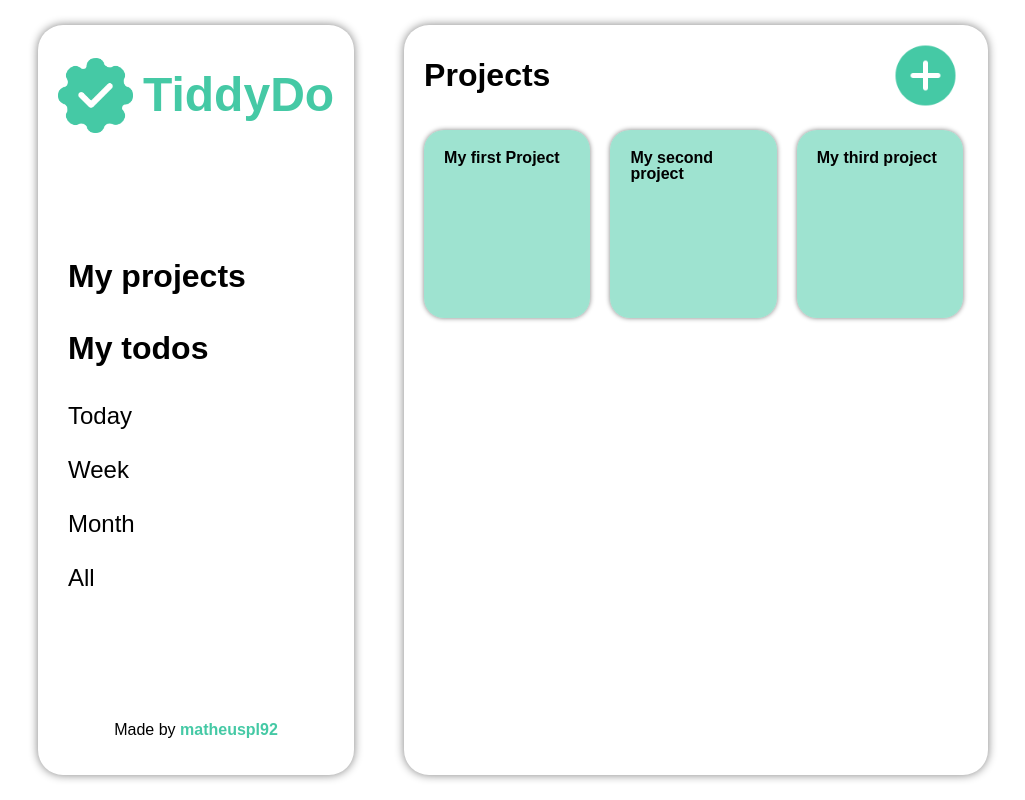
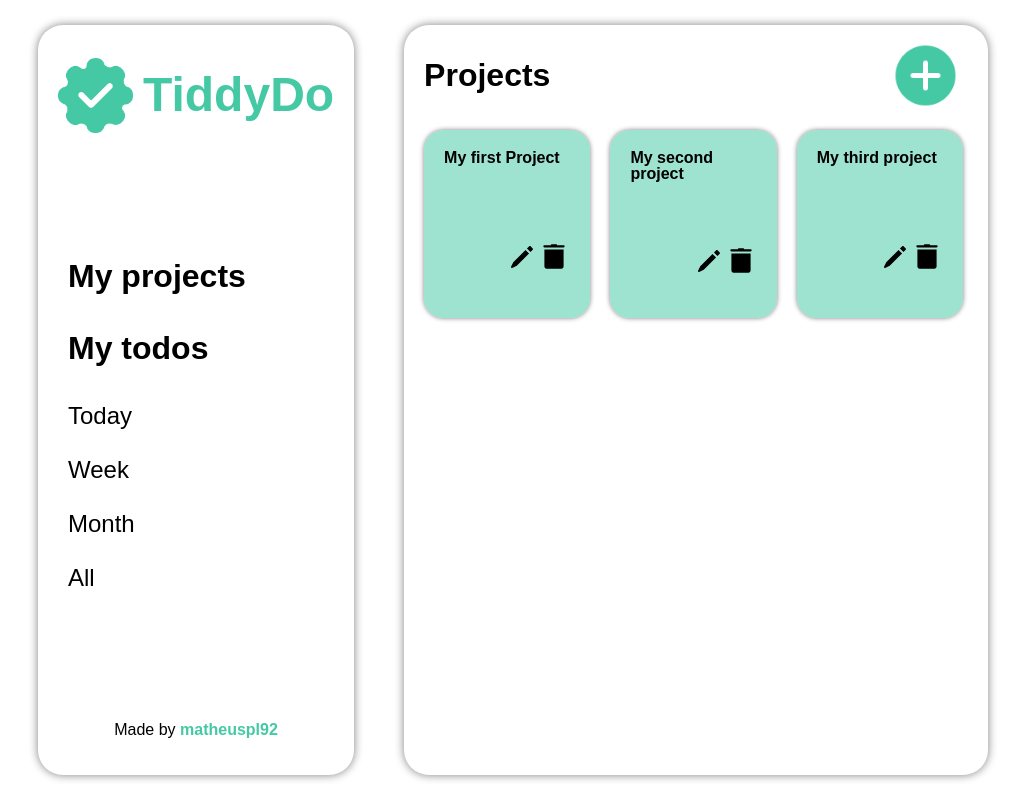
Before and after one commit to matheuspl92/todo-list, a website built with webpack: page dist/index.html in a window 1280 px wide. Shown: the whole page, without its empty margins (127-1152 px from the left). Built offline with nearby package versions, Linux system fonts and the light colour scheme.

Commit message:
Add delete project UI icon and logic

```diff
--- a/src/modules/display.js
+++ b/src/modules/display.js
@@ -2,6 +2,8 @@ import * as Storage from "./storage";
 import Project from "./project";
 import imgLogo from "/home/matheus/repos/todo-list/src/tick-mark.png";
 import imgAdd from "/home/matheus/repos/todo-list/src/add-icon.png";
+import iconTrash from "/home/matheus/repos/todo-list/src/trash-icon.svg";
+import iconEdit from "/home/matheus/repos/todo-list/src/edit-icon.svg"
 
 const mainContainer = document.createElement('div');
 mainContainer.id = 'main-container';
@@ -220,7 +222,7 @@ function createProject() {
 
 function createProjectsContent(container, typeOfSort, isDecreasing = false) {
 
-    Storage.getProjects().forEach(project => {
+    Storage.getProjects().forEach((project, index) => {
         const projectContainer = document.createElement('div');
         projectContainer.classList.add('project-container');
         container.appendChild(projectContainer);
@@ -233,7 +235,31 @@ function createProjectsContent(container, typeOfSort, isDecreasing = false) {
         projectName.classList.add('project-name');
         projectName.innerHTML = project.getName();
         projectContainer.appendChild(projectName)
+
+        const iconsContainer = document.createElement('div');
+        iconsContainer.classList.add('icon-container');
+        projectContainer.appendChild(iconsContainer);
+
+        const editBtn = document.createElement('img');
+        editBtn.classList.add('edit-btn');
+        editBtn.setAttribute('src', iconEdit);
+        iconsContainer.appendChild(editBtn);
+
+        const trashBtn = document.createElement('img');
+        trashBtn.classList.add('trash-btn');
+        trashBtn.setAttribute('src', iconTrash);
+        iconsContainer.appendChild(trashBtn);
+
+        trashBtn.addEventListener('click', (e) => {
+            e.stopPropagation();
+            deleteProject(index);
+            loadProjects();
+        })
     });
+}
+
+function deleteProject(projectIndex) {
+    Storage.removeProject(projectIndex);
 }
 
 function loadProjectTodos(project) {
--- a/src/style.css
+++ b/src/style.css
@@ -253,6 +253,18 @@ h2 {
 	filter: brightness(75%);
 }
 
+.icon-container {
+	display: flex;
+	align-items: center;
+	justify-content: flex-end;
+}
+
+.edit-btn,
+.trash-btn {
+	z-index: 5;
+	height: 2em;
+}
+
 /* CONTENT CONTAINER - TODOS */
 
 #todo-content-box {
```
Also changed, not shown: dist/834e49e73fa7bdc117d1.svg (added), dist/91b09d2d2169dc10c27b.svg (added), dist/index.bundle.js, src/edit-icon.svg (added), src/trash-icon.svg (added).
